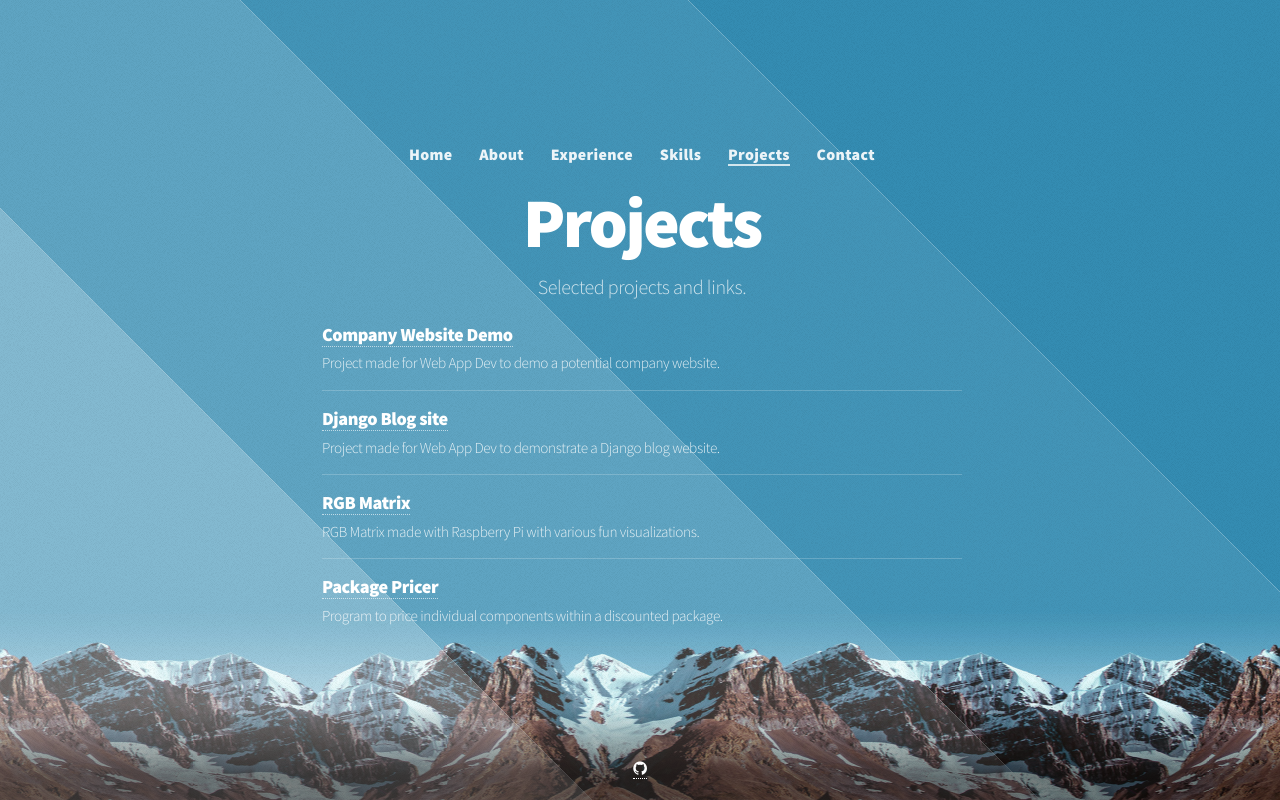
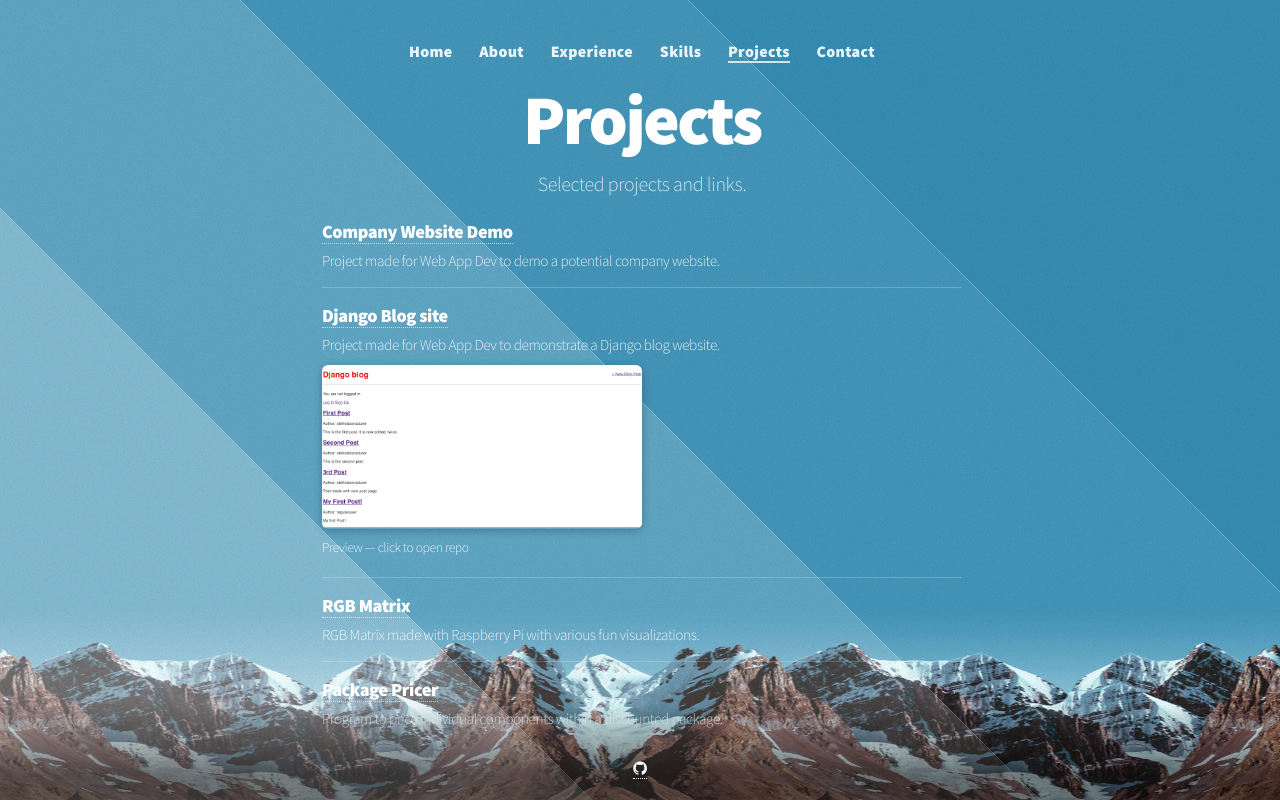
Before and after one commit to stelliosbonadurer/stelliosbonadurer.github.io, a plain HTML site: page projects.html in a window 1280 px wide. Drawn offline with Linux system fonts and the light colour scheme.

Commit message:
Add image to products.

```diff
--- a/css/style.css
+++ b/css/style.css
@@ -504,3 +504,21 @@
 		text-align: center;
 		width: 100%;
 	}
+
+/* Code for displaying images in the products page */
+
+.project-figure { margin-top: 0.5rem; }
+.project-figure figcaption { font-size: 0.85rem; color: rgba(255,255,255,0.85); margin-top: 0.35rem; }
+
+.project-img {
+    width: var(--project-img-width, 320px); /* default, override per-figure via inline CSS variable */
+    max-width: 100%;
+    height: auto;
+    display: block;
+    border-radius: 6px;
+    box-shadow: 0 2px 8px rgba(0,0,0,0.25);
+}
+
+@media (max-width: 600px) {
+    .project-img { width: 100%; }
+}
--- a/projects.html
+++ b/projects.html
@@ -5,6 +5,7 @@
 	Free for personal and commercial use under the CCA 3.0 license (html5up.net/license)
 -->
 <html>
+
 <head>
     <title>Projects — Stellios Bonadurer</title>
     <meta http-equiv="content-type" content="text/html; charset=utf-8" />
@@ -22,6 +23,7 @@
     <!--[if lte IE 9]><link rel="stylesheet" href="css/ie/v9.css" /><![endif]-->
     <!--[if lte IE 8]><link rel="stylesheet" href="css/ie/v8.css" /><![endif]-->
 </head>
+
 <body class="no-anim">
     <div id="wrapper">
         <div id="bg"></div>
@@ -47,19 +49,32 @@
                     <ul>
 
                         <li>
-										<h3><a href="https://github.com/stelliosbonadurer/company-website" target="_blank" rel="noopener noreferrer">Company Website Demo</a></h3>
+                            <h3><a href="https://github.com/stelliosbonadurer/company-website" target="_blank"
+                                    rel="noopener noreferrer">Company Website Demo</a></h3>
                             <p>Project made for Web App Dev to demo a potential company website.</p>
                         </li>
                         <li>
-										<h3><a href="https://github.com/stelliosbonadurer/Blog" target="_blank" rel="noopener noreferrer">Django Blog site</a></h3>
+                            <h3><a href="https://github.com/stelliosbonadurer/Blog" target="_blank"
+                                    rel="noopener noreferrer">Django Blog site</a></h3>
                             <p>Project made for Web App Dev to demonstrate a Django blog website. </p>
+
+                            <figure class="project-figure" style="--project-img-width:320px;">
+                                <a href="https://github.com/stelliosbonadurer/Blog" target="_blank"
+                                    rel="noopener noreferrer">
+                                    <img src="images/projects/blog_login.png" alt="Blog Demo screenshot"
+                                        class="project-img" />
+                                </a>
+                                <figcaption>Preview — click to open repo</figcaption>
+                            </figure>
                         </li>
                         <li>
-										<h3><a href="https://github.com/stelliosbonadurer/RGBMatrix" target="_blank" rel="noopener noreferrer">RGB Matrix</a></h3>
+                            <h3><a href="https://github.com/stelliosbonadurer/RGBMatrix" target="_blank"
+                                    rel="noopener noreferrer">RGB Matrix</a></h3>
                             <p>RGB Matrix made with Raspberry Pi with various fun visualizations.</p>
                         </li>
                         <li>
-										<h3><a href="https://github.com/stelliosbonadurer/Package-Pricer" target="_blank" rel="noopener noreferrer">Package Pricer</a></h3>
+                            <h3><a href="https://github.com/stelliosbonadurer/Package-Pricer" target="_blank"
+                                    rel="noopener noreferrer">Package Pricer</a></h3>
                             <p>Program to price individual components within a discounted package.</p>
                         </li>
                     </ul>
@@ -70,7 +85,8 @@
             <footer id="footer">
                 <nav class="icon-links" aria-label="Social">
                     <ul>
-								<li><a href="https://github.com/stelliosbonadurer" class="icon fa-github"><span class="label">Github</span></a></li>
+                        <li><a href="https://github.com/stelliosbonadurer" class="icon fa-github"><span
+                                    class="label">Github</span></a></li>
                         <li><a href="#" class="icon fa-envelope-o"><span class="label">Email</span></a></li>
                     </ul>
                 </nav>
@@ -79,4 +95,5 @@
         </div>
     </div>
 </body>
+
 </html>
```
Also changed, not shown: experience.html (+1 -1 lines), images/projects/blog_login.png (added), 2 other files. Lines whose indentation alone changed are shown as unchanged.
